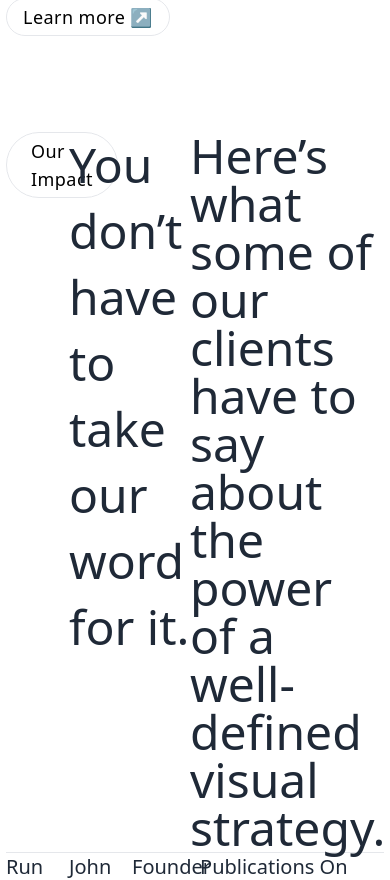
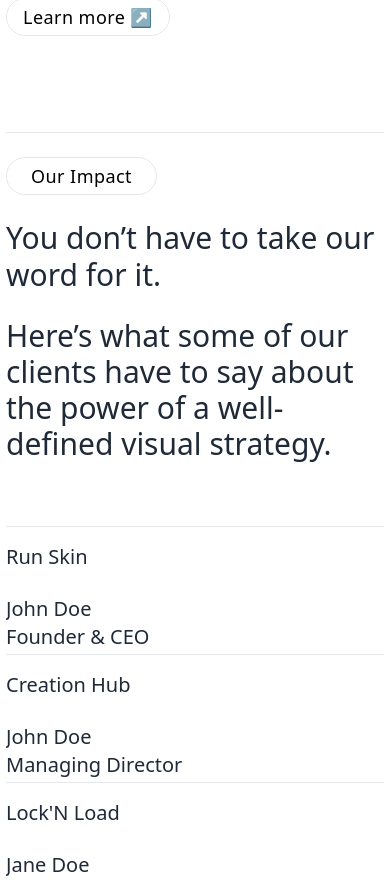
Before and after one commit to ayodejipy/humana-clone, a Nuxt app: page / in a window 390 px wide. Shown: the part 2953-3833 px from the top of the page. Built offline with nearby package versions, Linux system fonts and the light colour scheme.

Commit message:
update: mobile fix for impact section

```diff
--- a/components/Body/Impact.vue
+++ b/components/Body/Impact.vue
@@ -1,36 +1,47 @@
 <template>
-    <div class="sm:pb-52">
-        <div class="w-full flex sm:pb-8">
-            <div class="flex-[0_0_16.66%] max-w-[16.66%] flex items-start">
-                <p class="border border-gray-200 px-6 py-1 text-lg font-light tracking-wide rounded-full">Our Impact</p>
+    <div class="pb-24 sm:pb-52">
+        <div class="w-full flex flex-col gap-6 md:gap-x-10 md:flex-row sm:pb-8">
+            <div class="w-full md:flex-[0_0_16.66%] md:max-w-[16.66%] flex items-start">
+                <p
+                    class="border border-gray-200 px-6 py-1 text-lg font-light tracking-wide rounded-full"
+                >
+                    Our Impact
+                </p>
             </div>
 
-            <div class="flex-[0_0_32%] max-w-[32%] sm:px-1.5">
-                <p class="font-light text-5xl text-gray-800 leading-snug">You don’t have to take our word for it.</p>
+            <div class="w-full md:flex-[0_0_32%] md:max-w-[32%] sm:px-1.5">
+                <p
+                    class="font-light text-3xl md:text-5xl text-gray-800 leading-tight md:leading-snug"
+                >
+                    You don’t have to take our word for it.
+                </p>
             </div>
-            <div class="flex-1 sm:px-7">
-                <p class="font-light text-5xl text-gray-800">
-                    Here’s what some of our clients have to say about the power of a well-defined visual strategy.
+            <div class="w-full md:flex-1 sm:px-7">
+                <p class="font-light text-3xl md:text-5xl text-gray-800">
+                    Here’s what some of our clients have to say about the power of a well-defined
+                    visual strategy.
                 </p>
             </div>
         </div>
 
-        <div class="sm:mt-12">
+        <div class="mt-16 sm:mt-12">
             <div
                 v-for="testimony in testimonials"
                 :key="testimony.brand"
-                class="flex sm:pt-4 sm:pb-10 border-t border-gray-200 last:border-b last:border-b-gray-200"
+                class="w-full h-[7.75rem] md:h-auto relative overflow-hidden md:overflow-auto flex flex-col md:flex-row pt-4 md:pb-10 mb-1 md:mb-0 border-t border-gray-200 last:border-b last:border-b-gray-200"
             >
-                <div class="relative flex-[0_0_16.67%] max-w-[18%]">
-                    <p class="font-light text-xl text-gray-800">{{ testimony.brand }}</p>
+                <div class="relative w-full md:flex-[0_0_16.67%] md:max-w-[18%]">
+                    <p class="font-light text-xl text-gray-800 mb-6 md:mb-0">
+                        {{ testimony.brand }}
+                    </p>
                 </div>
-                <div class="relative flex-[0_0_16.67%] max-w-[18%]">
+                <div class="relative w-full md:flex-[0_0_16.67%] md:max-w-[18%]">
                     <p class="capitalize text-xl text-gray-800 font-light">{{ testimony.name }}</p>
                 </div>
-                <div class="relative flex-[0_0_16.67%] max-w-[18%] sm:pl-1">
+                <div class="relative w-full md:flex-[0_0_16.67%] md:max-w-[18%] sm:pl-1">
                     <p class="capitalize text-xl text-gray-800 font-light">{{ testimony.role }}</p>
                 </div>
-                <div class="relative flex-1 sm:pl-2">
+                <div class="relative w-full flex-1 sm:pl-2">
                     <p class="capitalize text-xl text-gray-800 font-light">{{ testimony.text }}</p>
                 </div>
             </div>
--- a/pages/index.vue
+++ b/pages/index.vue
@@ -29,6 +29,7 @@
         </section>
 
         <section>
+            <CommonLine />
             <BodyImpact />
         </section>
 
```
